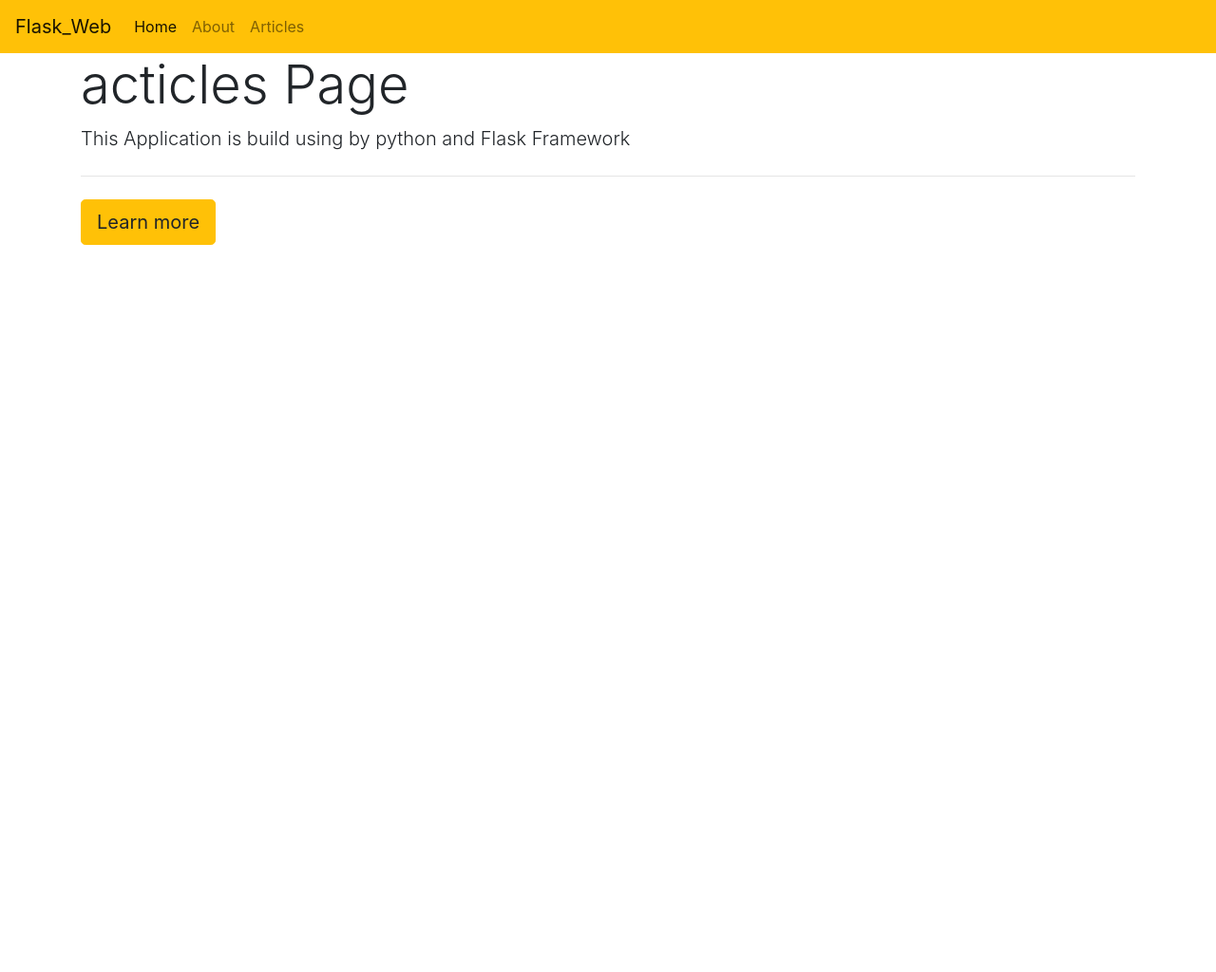
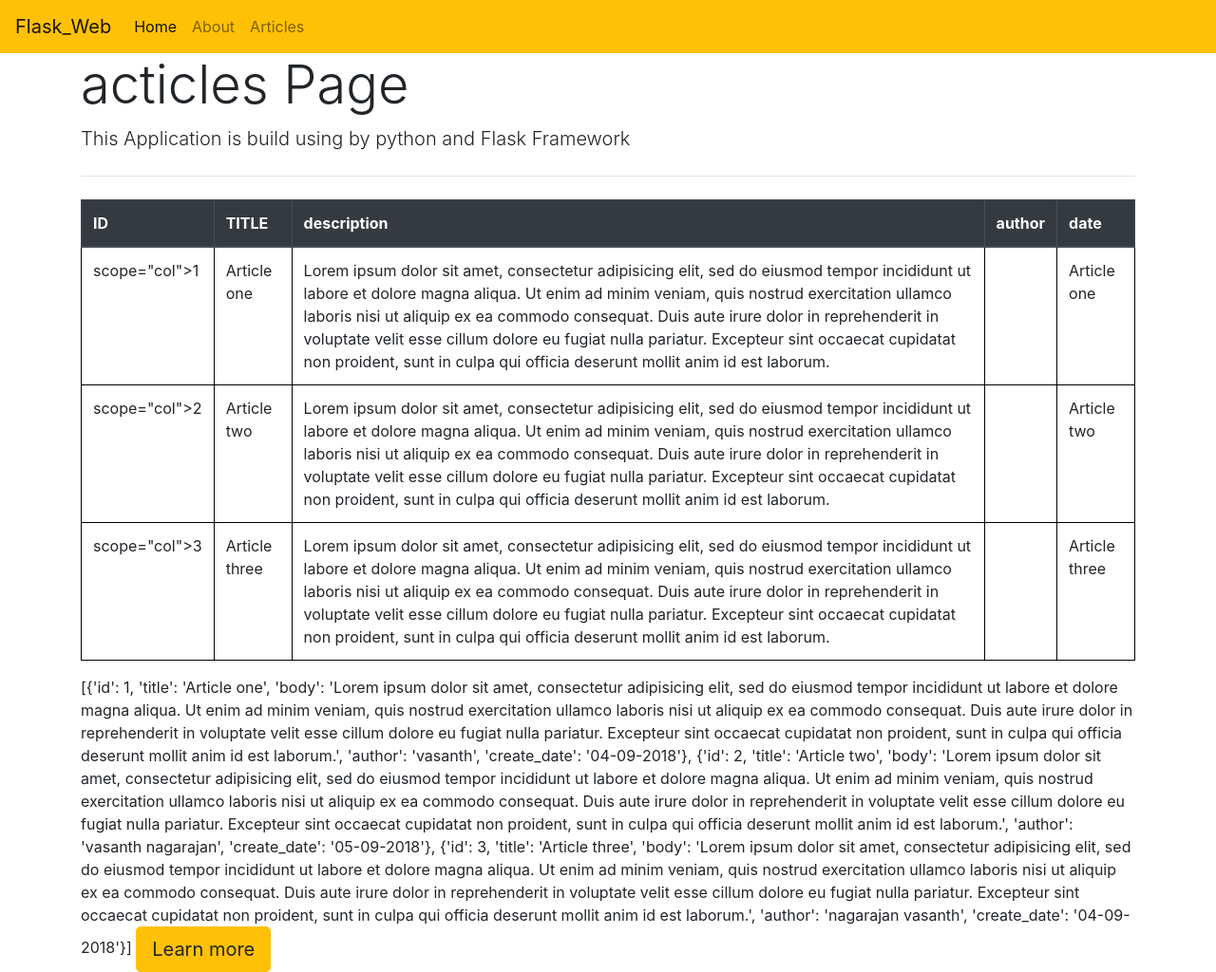
Before and after one commit to BongSu-Gon/Flask_Test, a Flask app: page /articles in a window 1280 px wide. Shown: the whole page at 95% size. Before the commit the page ends 258 px from the top, so only its background shows below. Run offline with Flask 2, Linux system fonts and the light colour scheme; some libraries are stand-ins or nearby versions.

Commit message:
articles for문 추가

```diff
--- a/app.py
+++ b/app.py
@@ -1,4 +1,5 @@
 from flask import Flask , render_template
+from data import Articles
 #reder_template html과 만나면 해당 템플릿으로 변환시켜 줌.
 
 app = Flask(__name__)
@@ -10,6 +11,9 @@
     # return "hello world"
     return render_template("index.html",data = "kim")
     # 첫번째 인자 html경로, 두번째는 전달할 데이터
+@app.route('/index')
+def index():
+    return render_template("index.html", hello ="bongsu")
 
 @app.route('/about')
 def about():
@@ -17,7 +21,9 @@
 
 @app.route('/articles')
 def articles():
-    return render_template("articles.html", hello ="bongsu")
+    articles = Articles()
+    print(articles[0]['title'])
+    return render_template("articles.html", articles = articles)
 
 if __name__ == '__main__': ## 처음 서버 띄우는 곳, 초기 실행
     app.run()
--- /dev/null
+++ b/data.py
@@ -0,0 +1,5 @@
+def Articles():
+    articles = [  {  'id': 1,  'title':'Article one',  'body':'Lorem ipsum dolor sit amet, consectetur adipisicing elit, sed do eiusmod tempor incididunt ut labore et dolore magna aliqua. Ut enim ad minim veniam, quis nostrud exercitation ullamco laboris nisi ut aliquip ex ea commodo consequat. Duis aute irure dolor in reprehenderit in voluptate velit esse cillum dolore eu fugiat nulla pariatur. Excepteur sint occaecat cupidatat non proident, sunt in culpa qui officia deserunt mollit anim id est laborum.',  'author':'vasanth',  'create_date':'04-09-2018',  },
+ {  'id': 2,  'title':'Article two',  'body':'Lorem ipsum dolor sit amet, consectetur adipisicing elit, sed do eiusmod tempor incididunt ut labore et dolore magna aliqua. Ut enim ad minim veniam, quis nostrud exercitation ullamco laboris nisi ut aliquip ex ea commodo consequat. Duis aute irure dolor in reprehenderit  in voluptate velit esse cillum dolore eu fugiat nulla pariatur. Excepteur sint occaecat cupidatat non proident, sunt in culpa qui officia deserunt mollit anim id est laborum.',  'author':'vasanth nagarajan',  'create_date':'05-09-2018',  },
+{  'id': 3,  'title':'Article three',  'body':'Lorem ipsum dolor sit amet, consectetur adipisicing elit, sed do eiusmod tempor incididunt ut labore et dolore magna aliqua. Ut enim ad minim veniam, quis nostrud exercitation ullamco laboris nisi ut aliquip ex ea commodo consequat. Duis aute irure dolor in reprehenderit in voluptate velit esse cillum dolore eu fugiat nulla pariatur. Excepteur sint occaecat cupidatat non proident, sunt in culpa qui officia deserunt mollit anim id est laborum.',  'author':'nagarajan vasanth',  'create_date':'04-09-2018',  } ]
+    return articles
--- a/templates/articles.html
+++ b/templates/articles.html
@@ -4,5 +4,39 @@
 <h1 class="display-4">acticles Page</h1>
 <p class="lead">This Application is build using by python and Flask Framework</p>
 <hr class="my-4">
+<table class="table" style="width:100% ">
+    <thead class="thead-dark">
+    <tr>
+        <th>ID</th>
+        <th>TITLE</th>
+        <th>description</th>
+        <th>author</th>
+        <th>date</th>
+    </tr>
+</thead>
+    <tbody>
+    </tbody>
+    {% for article in articles %}
+    <tr>
+        <td>scope="col">{{article['id']}}</th></td>
+        <td>{{article['title']}}</td>
+        <td>{{article['body']}}</td>
+        <td>{{article['Author']}}</td>
+        <td>{{article['title']}}</td>
+    </tr>
+{% endfor %}
+  </table>
+
+  <style>
+  table, th, td {
+    border: 1px solid black;
+    border-collapse: collapse;
+  }
+  th, td {
+    padding: 5px;
+    text-align: left;
+  }
+  </style>
+<span>{{articles}}</span>
 <a class="btn btn-warning btn-lg" href="#" role="button">Learn more</a>
-{% endblock body %}
+{% endblock %}
--- a/templates/index.html
+++ b/templates/index.html
@@ -4,7 +4,7 @@
     <h1>data = {{data}}</h1>
     중괄호는 파이썬 변수로 찾음.
     <h1>Hello World!!</h1>
-    <h1 class="display-4">Index PAGE</h1>
+    <h1 class="display-4">Home PAGE</h1>
 <p class="lead">This Application is build using by python and Flask Framework</p>
 <hr class="my-4">
 <a class="btn btn-warning btn-lg" href="#" role="button">Learn more</a>
```
